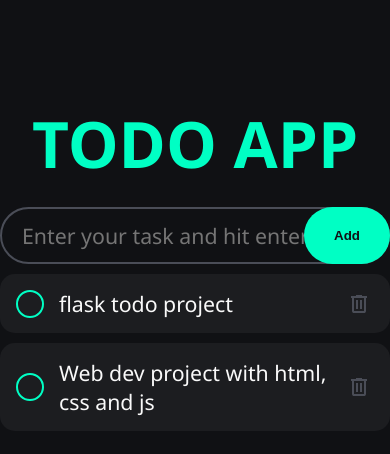
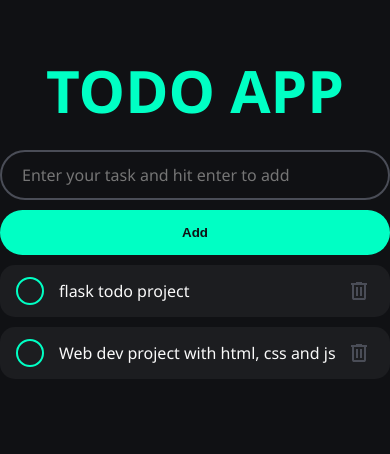
Before and after one commit to Walter1G/TodoApp, a plain HTML site: page index.html in a window 390 px wide. Drawn offline with Linux system fonts and the light colour scheme.

Commit message:
set mobile responsiveness

```diff
--- a/styles.css
+++ b/styles.css
@@ -143,3 +143,21 @@ input[type="checkbox"]:checked ~ .todo-text{
 input[type="checkbox"]{
     display: none;
 }
+
+@media (max-width:500px){
+    html{
+        font-size:12pt
+    }
+    #add-button{
+        position: unset;
+        width: 100%;
+        padding: 20px;
+        margin-top: 10px;
+        padding:15px;
+        height: auto;
+    }
+    h1{
+        margin-top: 50px;
+        font-size: 15vw;
+    }
+}
```
